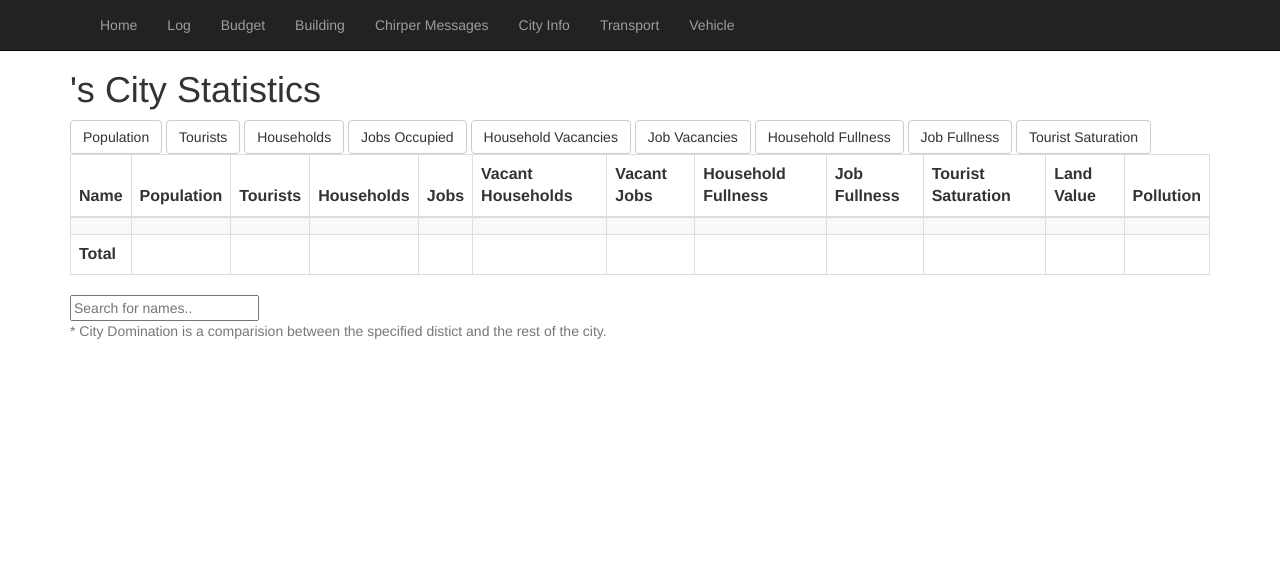
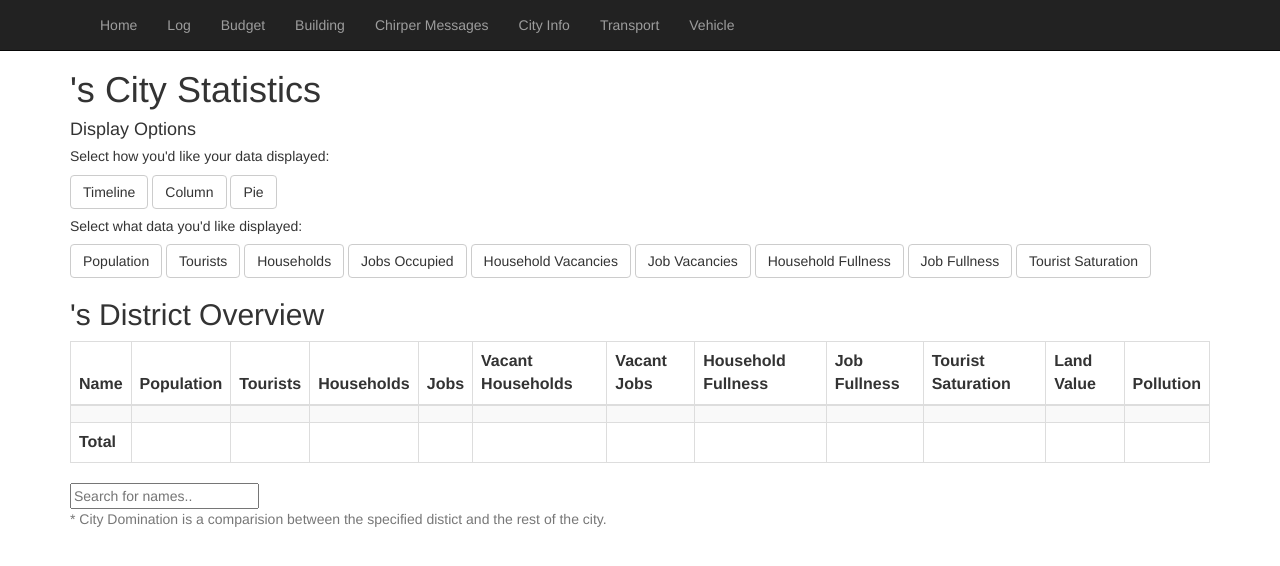
Before and after one commit to Rychard/CityWebServer, a plain HTML site: page CityWebServer/wwwroot/index.html in a window 1280 px wide. Drawn offline with nearby package versions, Linux system fonts and the light colour scheme; no server answers.

Commit message:
Update index.html

```diff
--- a/CityWebServer/wwwroot/index.html
+++ b/CityWebServer/wwwroot/index.html
@@ -34,7 +34,16 @@
     <div class="container">
         <h1><span data-bind="text: Name"></span>'s City Statistics</h1>
         <div id="chart"></div>
+<div>
+<h4> Display Options </h4>
+<h5> Select how you'd like your data displayed: </h5>
+<div id="displayOptions" style="align-items:center;">
+<div class="btn btn-default">Timeline</div>
+<div class="btn btn-default">Column</div>
+<div class="btn btn-default">Pie</div>
+</div>
 <div id="graphOptions" style="align-items:center;">
+<h5> Select what data you'd like displayed: </h5>
 <div class="btn btn-default">Population</div>
 <div class="btn btn-default">Tourists</div>
 <div class="btn btn-default">Households</div>
@@ -45,6 +54,8 @@
 <div class="btn btn-default">Job Fullness</div>
 <div class="btn btn-default">Tourist Saturation</div>
 </div>
+</div>
+<h2><span data-bind="text: Name"></span>'s District Overview</h2>
         <table id="mainDataTable" class="table table-bordered table-striped">
             <thead>
                 <tr>
```
